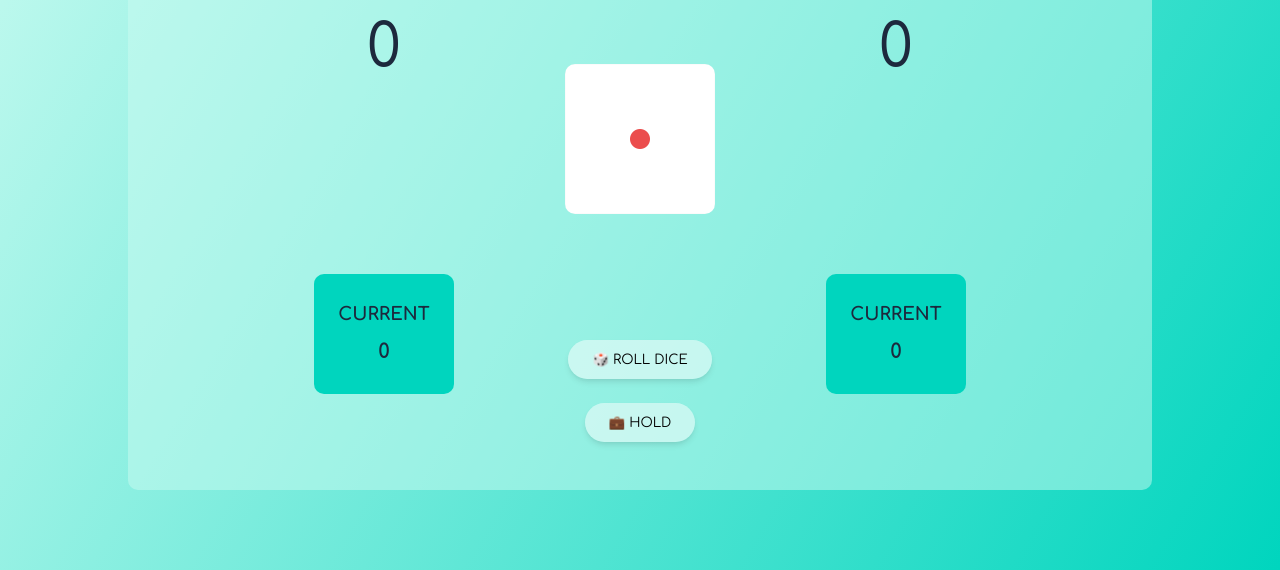
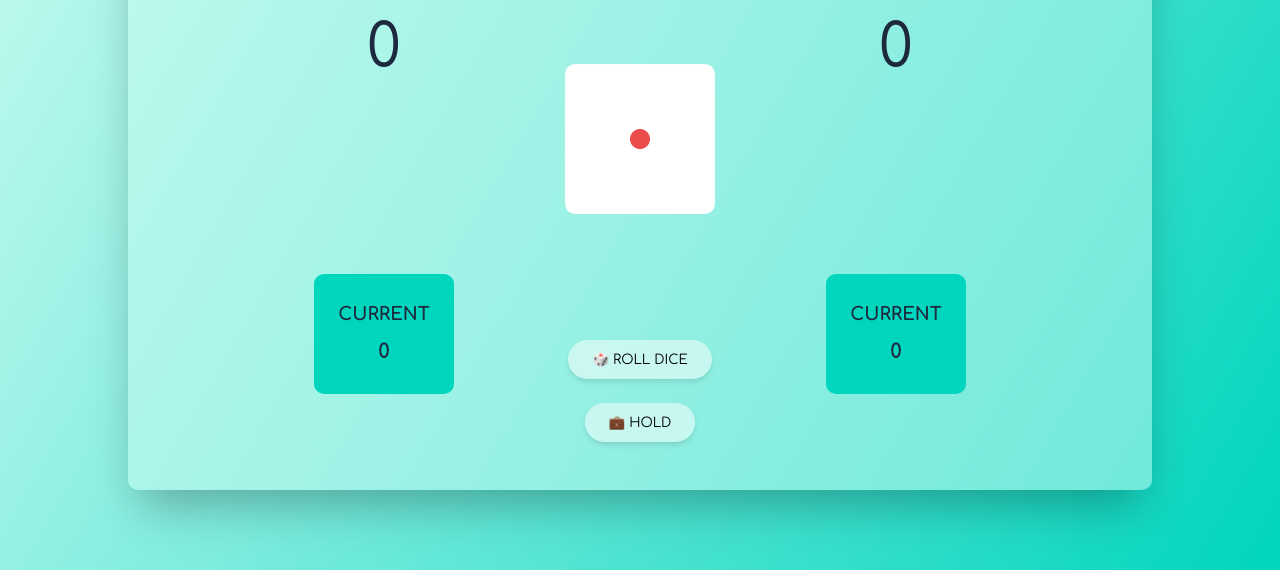
Before and after one commit to EvolvedAdrian/pig-game, a website: page index.html in a window 1280 px wide. Shown: the part 230-800 px from the top of the page. Drawn offline with nearby package versions, Linux system fonts and the light colour scheme; files that its build step writes are made by us from their sources.

Commit message:
sytle: add game container shadow

```diff
--- a/sass/layout/_game-container.scss
+++ b/sass/layout/_game-container.scss
@@ -5,4 +5,5 @@
   display: flex;
   border-radius: 1rem;
   overflow: hidden;
+  box-shadow: var(--shadow-xl);
 }
```
